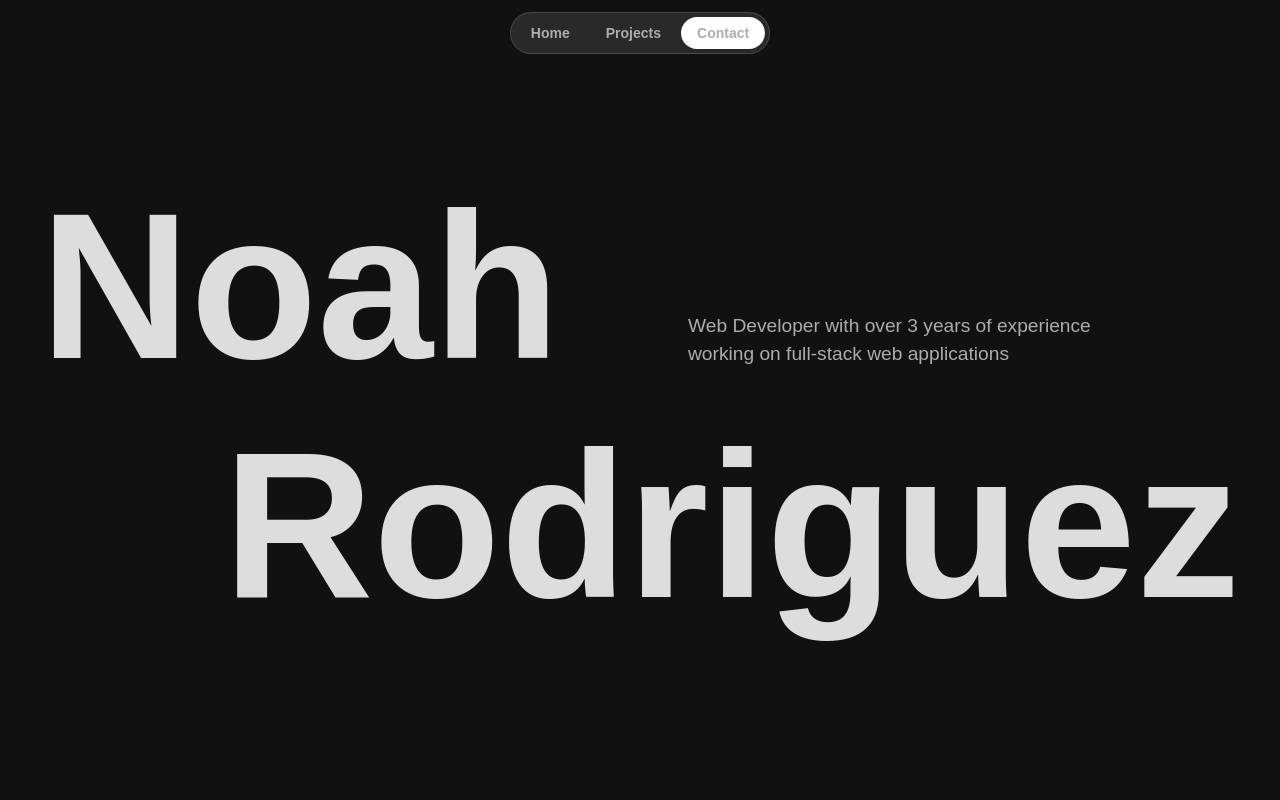
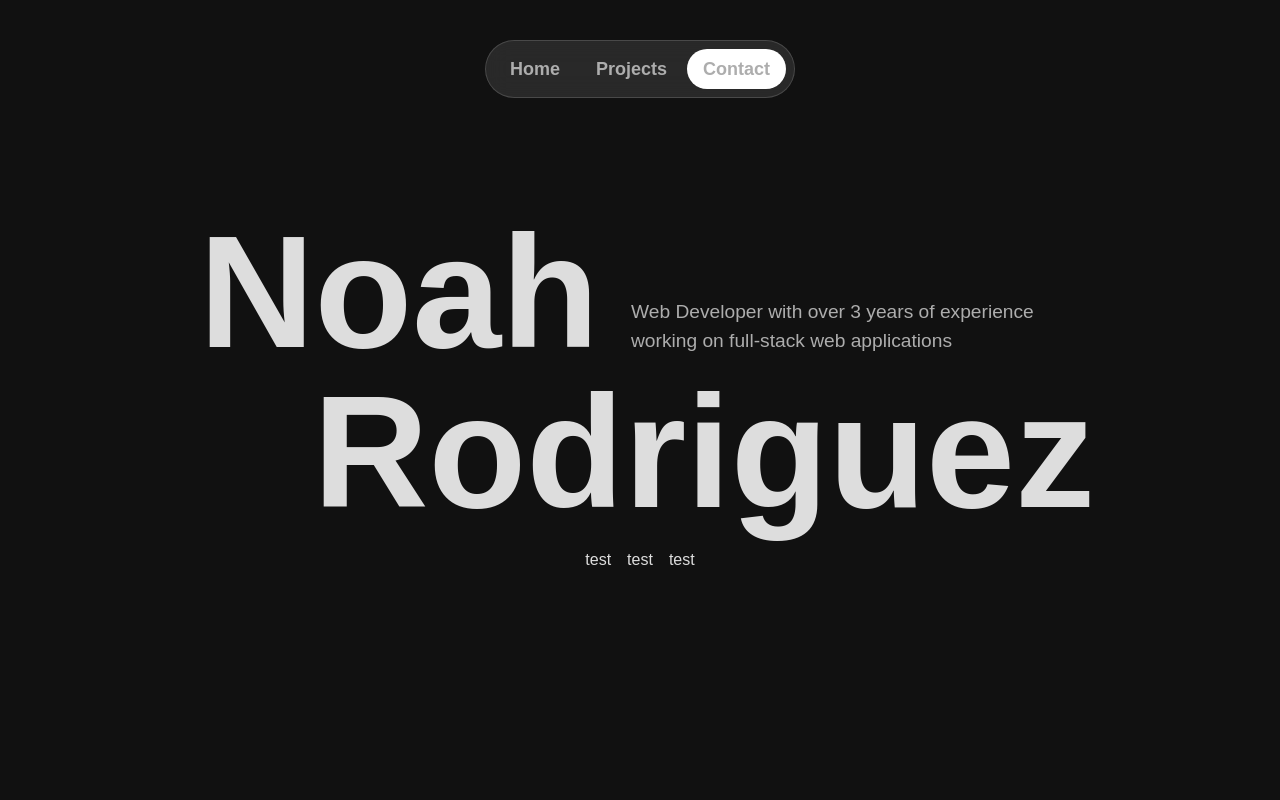
Before and after one commit to NoahRod108/2025-portfolio, a Next.js app: page / in a window 1280 px wide. Shown: the top 800 px of the page. Built offline with nearby package versions, Linux system fonts and the light colour scheme.

Commit message:
Fixing header, nav, and projects section

```diff
--- a/app/globals.css
+++ b/app/globals.css
@@ -58,12 +58,12 @@ body {
 }
 
 #hero h1 {
-  font-size: 13rem;
+  font-size: 10rem;
   font-weight: 700;
 }
 
 .nav-item {
-  @apply px-4 py-1.5 rounded-full text-[--secondary-text] text-sm font-semibold;
+  @apply px-4 py-1.5 rounded-full text-[--secondary-text] text-lg font-semibold;
 }
 
 #projects {
--- a/sections/Header.jsx
+++ b/sections/Header.jsx
@@ -2,8 +2,9 @@ import React from "react";
 
 const Header = () => {
   return (
-    <div className="flex justify-center items-center relative top-3">
-      <nav className="flex gap-1 p-1 border border-white/15 rounded-full bg-white/10">
+    // <header className="flex justify-center items-center relative top-3">
+    <header className="fixed left-1/2 top-10 z-[999] -translate-x-1/2 w-full md:w-auto">
+      <nav className="flex justify-around gap-1 p-2 border border-white/15 rounded-full bg-white/10 backdrop-blur-md">
         <a href="#" className="nav-item">
           Home
         </a>
@@ -14,7 +15,7 @@ const Header = () => {
           Contact
         </a>
       </nav>
-    </div>
+    </header>
   );
 };
 
--- a/sections/Hero.jsx
+++ b/sections/Hero.jsx
@@ -7,37 +7,56 @@ const Hero = () => {
   return (
     <div className="flex flex-col flex-nowrap h-svh justify-center max-w-[1300px] w-full">
       <section id="hero">
-        <div className="flex items-end gap-[128px] h-min w-full">
         <motion.div
           animate={{
             opacity: [0, 100],
           }}
           transition={{ duration: 1.8, ease: "easeOut" }}
-            className="flex flex-col justify-start"
+          className="flex items-end justify-center gap-8 h-min w-full"
         >
+          <div>
             <h1 className="leading-[.8em]">Noah</h1>
-          </motion.div>
+          </div>
+
           <motion.div
             animate={{
               opacity: [0, 100],
             }}
             transition={{ duration: 2, delay: 1, ease: "easeOut" }}
-            className="flex flex-col justify-start"
           >
             <p className="text-[1.2rem] max-w-[450px]">
               Web Developer with over 3 years of experience working on
               full-stack web applications
             </p>
           </motion.div>
-        </div>
+        </motion.div>
+
         <motion.div
           animate={{
             opacity: [0, 100],
           }}
           transition={{ duration: 1.8, ease: "easeOut" }}
-          className="flex justify-end"
+          className="flex pl-32 justify-center leading-[192px]"
         >
-          <h1 className="justify-end">Rodriguez</h1>
+          <h1>Rodriguez</h1>
+        </motion.div>
+
+        <motion.div
+          animate={{
+            opacity: [0, 100],
+          }}
+          transition={{ duration: 1.8, ease: "easeOut" }}
+          className="flex justify-center gap-4"
+        >
+          <a href="#">
+            <button>test</button>
+          </a>
+          <a href="#">
+            <button>test</button>
+          </a>
+          <a href="#">
+            <button>test</button>
+          </a>
         </motion.div>
       </section>
     </div>
--- a/tailwind.config.js
+++ b/tailwind.config.js
@@ -12,6 +12,9 @@ module.exports = {
         background: "var(--background)",
         foreground: "var(--foreground)",
       },
+      fontFamily: {
+
+      },
     },
   },
   plugins: [],
```
Lines whose indentation alone changed are shown as unchanged.
